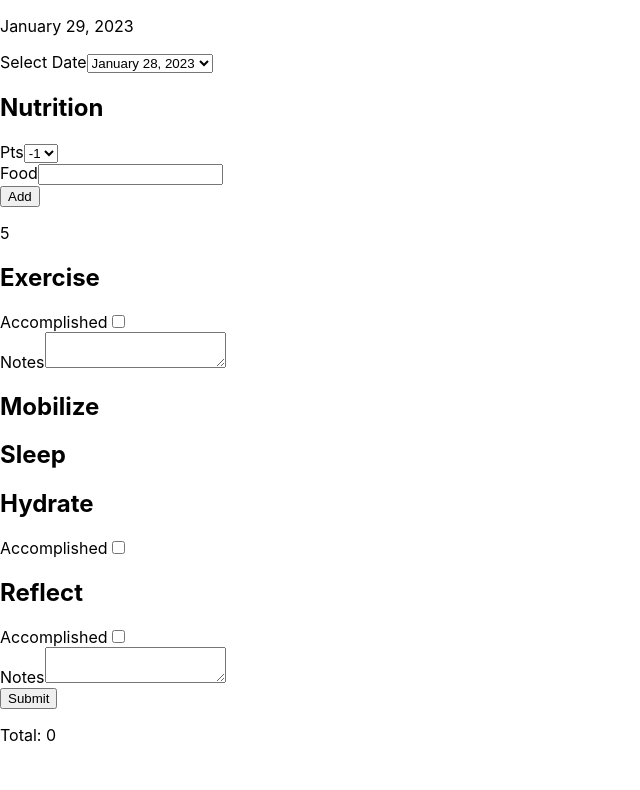
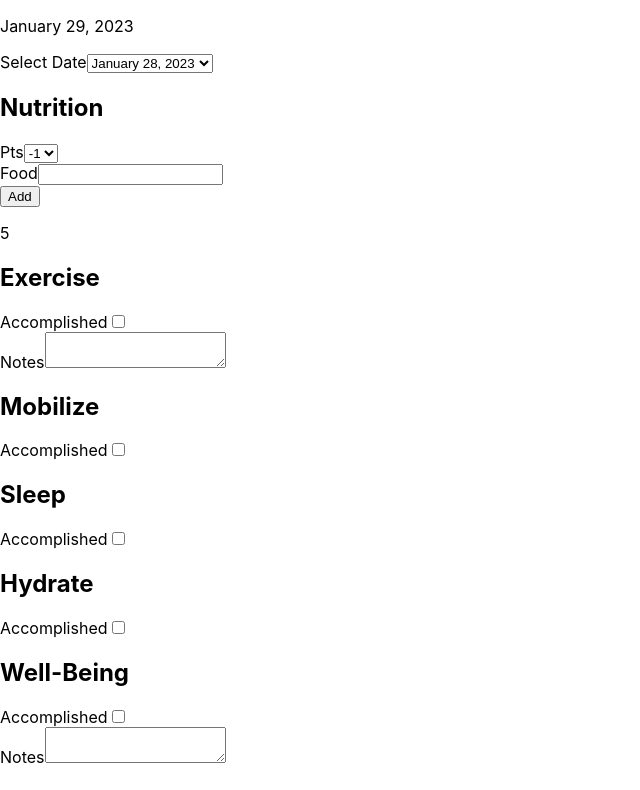
Before and after one commit to peter7n/whole-life-tracker, a React (Create React App) app: page / in a window 1280 px wide. Shown: the top 790 px of the page, without its empty margins (0-640 px from the left). Built offline with nearby package versions, Linux system fonts and the light colour scheme.

Commit message:
add all other habit rows and scoring; fix and simplify nutrition points updating

```diff
--- a/src/HabitsPanel/HabitsPanel.js
+++ b/src/HabitsPanel/HabitsPanel.js
@@ -1,49 +1,67 @@
 import { useState } from 'react';
 // import NutritionRow from './NutritionRow';
-import ExerciseRow from './ExerciseRow';
-import MobilizeRow from './MobilizeRow';
-import SleepRow from './SleepRow';
+// import ExerciseRow from './ExerciseRow';
+// import MobilizeRow from './MobilizeRow';
+// import SleepRow from './SleepRow';
 // import HydrateRow from './HydrateRow';
-import WellBeingRow from './WellBeingRow';
+// import WellBeingRow from './WellBeingRow';
 // import ReflectRow from './ReflectRow';
 import ScoreDisplay from '../ScoreDisplay/ScoreDisplay';
 import TrackingRow from './TrackingRow';
 
 const HabitsPanel = (props) => {
-	const [nutritionScore, setNutritionScore] = useState(0);
+	const [nutritionScore, setNutritionScore] = useState(5);
 	const [nutritionFoodArray, setNutritionFoodArray] = useState([]);
+	const [exerciseScore, setExerciseScore] = useState(0);
+	const [exerciseNotes, setExerciseNotes] = useState('');
+	const [mobilizeScore, setMobilizeScore] = useState(0);
 	const [sleepScore, setSleepScore] = useState(0);
 	const [hydrateScore, setHydrateScore] = useState(0);
+	const [wellBeingScore, setWellBeingScore] = useState(0);
+	const [wellBeingNotes, setWebllBeingNotes] = useState('');
 	const [reflectScore, setReflectScore] = useState(0);
 	const [reflectNotes, setReflectNotes] = useState('');
 
 	// Specific states for Nutrition tracker
 	const [foodArray, setFoodArray] = useState([]);
-	const [nutritionPoints, setNutritionPoints] = useState(5);
+	// const [nutritionPoints, setNutritionPoints] = useState(5);
 
 	const scoreUpdateHandler = (habit, points, data) => {
-		if (habit === 'Sleep') {
+		if (habit === 'Nutrition') {
+			setNutritionScore(nutritionScore + points);
+			setNutritionFoodArray(data);
+		} else if (habit === 'Exercise') {
+			setExerciseScore(exerciseScore + points);
+			setExerciseNotes(data);
+		} else if (habit === 'Mobilize') {
+			setMobilizeScore(mobilizeScore + points);
+		} else if (habit === 'Sleep') {
 			setSleepScore(sleepScore + points);
 		} else if (habit === 'Hydrate') {
 			setHydrateScore(hydrateScore + points);
+		} else if (habit === 'Well-Being') {
+			setWellBeingScore(wellBeingScore + points);
+			setWebllBeingNotes(data);
 		} else if (habit === 'Reflect') {
 			setReflectScore(reflectScore + points);
 			setReflectNotes(data);
-		} else if (habit === 'Nutrition') {
-			setNutritionScore(points);
-			setNutritionFoodArray(data);
 		}
 	}
 
 	const submitHandler = (event) => {
 		event.preventDefault();
-		const totalScore = nutritionScore + sleepScore + hydrateScore + reflectScore;
+		const totalScore = nutritionScore + exerciseScore + mobilizeScore + sleepScore + hydrateScore + wellBeingScore + reflectScore;
 		const dayData = {
 			date: 'Feb. 8, 2023',
 			nutrition: nutritionScore,
 			nutrition_noncompliant: nutritionFoodArray,
+			exercise: exerciseScore,
+			exercise_notes: exerciseNotes,
+			mobilize: mobilizeScore,
 			sleep: sleepScore,
 			hydrate: hydrateScore,
+			wellbeing: wellBeingScore,
+			wellbeing_notes: wellBeingNotes,
 			reflect: reflectScore,
 			reflect_notes: reflectNotes,
 			total: totalScore
@@ -57,18 +75,17 @@ const HabitsPanel = (props) => {
 			food: enteredFood
 		};
 		let updatedArray = [foodEntry, ...foodArray];
-		let updatedPoints = nutritionPoints + +pointsSelected;
+		// let updatedPoints = nutritionPoints + +pointsSelected;
 
 		setFoodArray((prevFoodArray) => {
 			return [foodEntry, ...prevFoodArray];
 		});
-		setNutritionPoints(updatedPoints);
-		scoreUpdateHandler('Nutrition', updatedPoints, updatedArray);
+		// setNutritionPoints(updatedPoints);
+		scoreUpdateHandler('Nutrition', +pointsSelected, updatedArray);
 	};
 
 	return (
 		<form onSubmit={submitHandler}>
-			{/* <NutritionRow onScoreUpdate={scoreUpdateHandler} /> */}
 			<TrackingRow
 				name="Nutrition"
 				select={ {show: true, label: 'Pts', id: 'nutrition-select'} }
@@ -76,23 +93,37 @@ const HabitsPanel = (props) => {
 				button= { {show: true, label: 'Add'} }
 				buttonOnClick = {nutritionAddHandler}
 				onScoreUpdate={scoreUpdateHandler}
-				np={nutritionPoints}
+				np={nutritionScore}
 			/>
-			<ExerciseRow />
-			<MobilizeRow />
-			<SleepRow onScoreUpdate={scoreUpdateHandler} />
+			<TrackingRow
+				name="Exercise"
+				checkbox={ {show: true, label: 'Accomplished', id: 'exercise-check'} }
+				textarea={ {show: true, label: 'Notes', id: 'exercise-text'} }
+				onScoreUpdate={scoreUpdateHandler} />
+			<TrackingRow
+				name="Mobilize"
+				checkbox={ {show: true, label: 'Accomplished', id: 'mobilize-check'} }
+				onScoreUpdate={scoreUpdateHandler} />
+			<TrackingRow
+				name="Sleep"
+				checkbox={ {show: true, label: 'Accomplished', id: 'sleep-check'} }
+				onScoreUpdate={scoreUpdateHandler} />
 			<TrackingRow
 				name="Hydrate"
 				checkbox={ {show: true, label: 'Accomplished', id: 'hydrate-check'} }
 				onScoreUpdate={scoreUpdateHandler} />
-			<WellBeingRow />
+			<TrackingRow
+				name="Well-Being"
+				checkbox={ {show: true, label: 'Accomplished', id: 'well-being-check'} }
+				textarea={ {show: true, label: 'Notes', id: 'well-being-text'} }
+				onScoreUpdate={scoreUpdateHandler} />
 			<TrackingRow
 				name="Reflect"
 				checkbox={ {show: true, label: 'Accomplished', id: 'reflect-check'} }
 				textarea={ {show: true, label: 'Notes', id: 'reflect-text'} }
 				onScoreUpdate={scoreUpdateHandler} />
 			<button type="submit">Submit</button>
-			<ScoreDisplay score={nutritionScore + sleepScore + hydrateScore + reflectScore} />
+			<ScoreDisplay score={nutritionScore + exerciseScore + mobilizeScore + sleepScore + hydrateScore + wellBeingScore + reflectScore} />
 		</form>
 	);
 }
```
